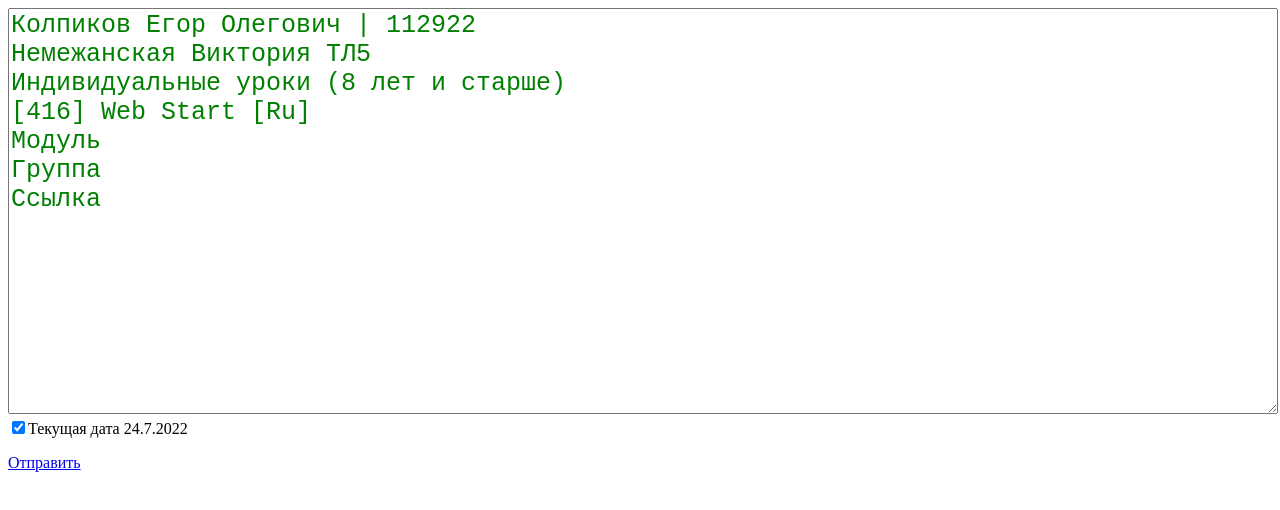
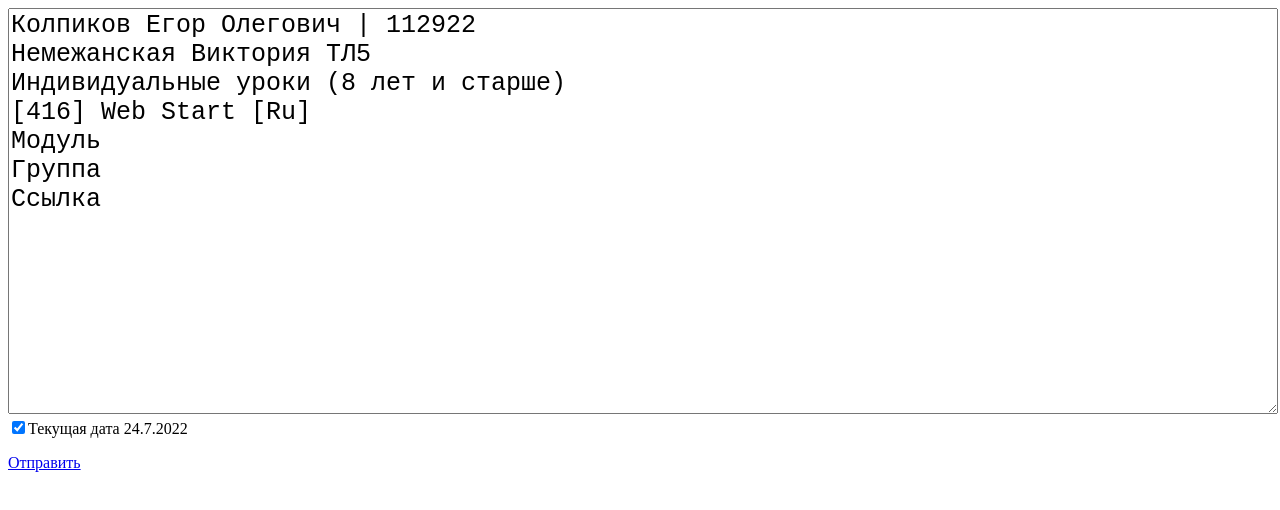
Before and after one commit to egaaar/Form, a plain HTML site: page index.html in a window 1280 px wide. Drawn offline with Linux system fonts and the light colour scheme.

Commit message:
Update style.css

```diff
--- a/style.css
+++ b/style.css
@@ -2,5 +2,4 @@ textarea{
     height: 50vh;
     width: 100%;
     font-size: 25px;
-    color:green;
 }
```
